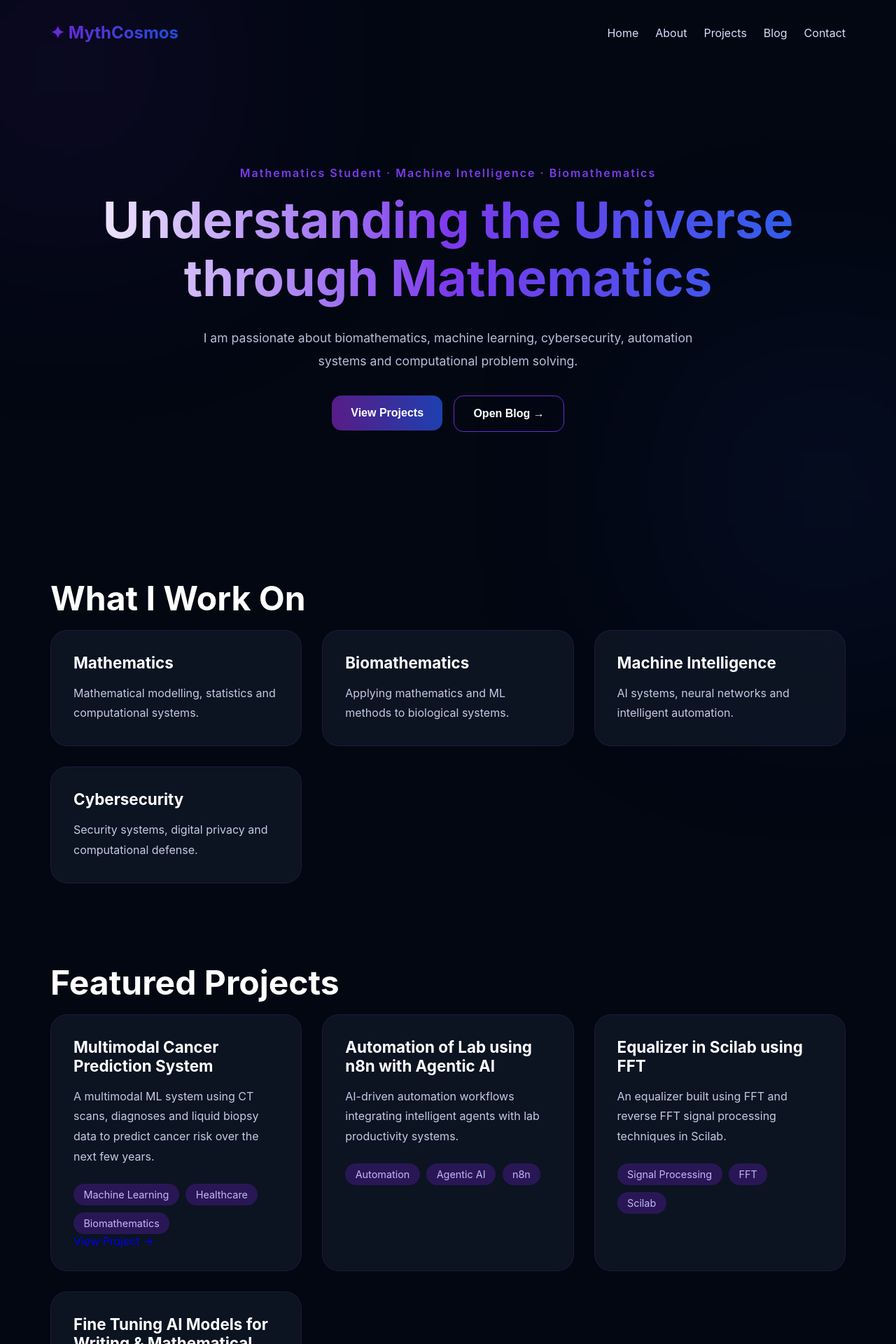
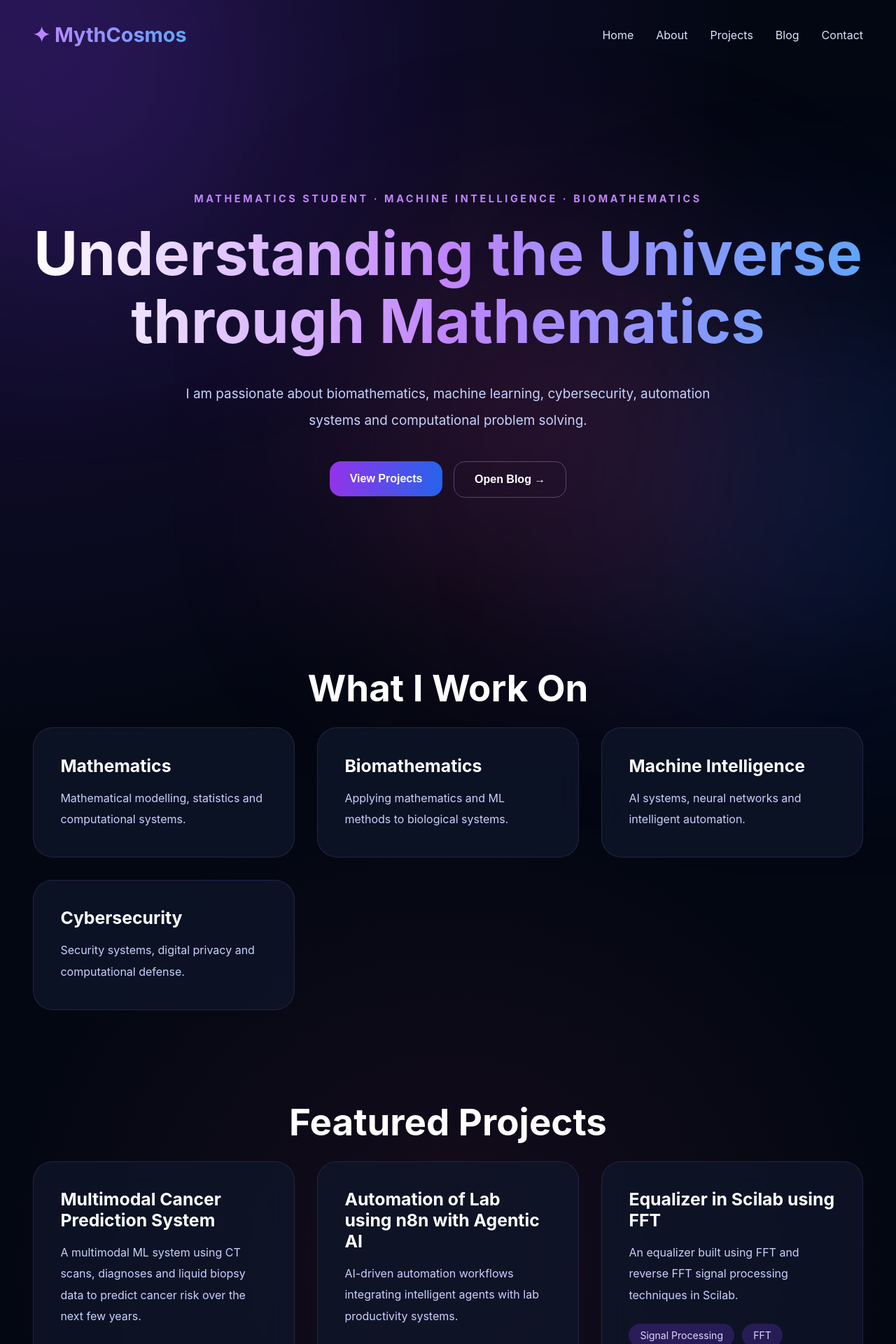
Before and after one commit to AllisterMyth/mythcosmos, a React (Vite) app: page / in a window 1280 px wide. Shown: the top 1920 px of the page at 70% size. Built offline with nearby package versions, Linux system fonts and the light colour scheme.

Commit message:
update website

```diff
--- a/src/App.jsx
+++ b/src/App.jsx
@@ -2,7 +2,8 @@ export default function App() {
   const projects = [
     {
       title: 'Multimodal Cancer Prediction System',
-    description: 'A multimodal ML system using CT scans, diagnoses and liquid biopsy data to predict cancer risk over the next few years.',
+      description:
+        'A multimodal ML system using CT scans, diagnoses and liquid biopsy data to predict cancer risk over the next few years.',
       tags: ['Machine Learning', 'Healthcare', 'Biomathematics'],
       link: 'https://github.com/AllisterMyth/Multimodal-Cancer-Prediction',
     },
@@ -33,6 +34,7 @@ export default function App() {
     <div className="app">
       <div className="bg-glow purple"></div>
       <div className="bg-glow blue"></div>
+      <div className="bg-glow pink"></div>
 
       <header className="navbar">
         <div className="logo">✦ MythCosmos</div>
@@ -48,7 +50,7 @@ export default function App() {
 
       <section className="hero">
         <p className="subtitle">
-          Mathematics Student · Machine Intelligence · Biomathematics
+          MATHEMATICS STUDENT · MACHINE INTELLIGENCE · BIOMATHEMATICS
         </p>
 
         <h1>
@@ -132,6 +134,7 @@ export default function App() {
                   <span key={tag}>{tag}</span>
                 ))}
               </div>
+
               {project.link && (
                 <a
                   href={project.link}
@@ -148,6 +151,8 @@ export default function App() {
       </section>
 
       <section className="blog-preview" id="blog">
+        <div className="feature-box">
+          <div>
             <h2>Blog</h2>
 
             <p>
@@ -164,9 +169,17 @@ export default function App() {
                 <button>Open Blog</button>
               </a>
             </div>
+          </div>
+
+          <div className="feature-visual">
+            ✦
+          </div>
+        </div>
       </section>
 
       <section className="contact" id="contact">
+        <div className="feature-box">
+          <div>
             <h2>Let’s Build Something Interesting</h2>
 
             <p>
@@ -177,6 +190,12 @@ export default function App() {
               <a href="mailto:your@email.com">
                 <button>Contact Me</button>
               </a>
+            </div>
+          </div>
+
+          <div className="feature-visual">
+            ✦
+          </div>
         </div>
       </section>
 
--- a/src/index.css
+++ b/src/index.css
@@ -9,7 +9,12 @@ html {
 }
 
 body {
-  background: #030712;
+  background:
+    radial-gradient(circle at top left, rgba(124, 58, 237, 0.22), transparent 28%),
+    radial-gradient(circle at bottom right, rgba(37, 99, 235, 0.2), transparent 28%),
+    radial-gradient(circle at center, rgba(236, 72, 153, 0.08), transparent 35%),
+    #030712;
+
   color: white;
   font-family: Inter, system-ui, sans-serif;
   overflow-x: hidden;
@@ -20,7 +25,7 @@ a {
 }
 
 .app {
-  max-width: 1200px;
+  max-width: 1250px;
   margin: auto;
   padding: 2rem;
   position: relative;
@@ -29,103 +34,130 @@ a {
 
 .bg-glow {
   position: fixed;
-  width: 400px;
-  height: 400px;
-  filter: blur(140px);
-  opacity: 0.18;
+  width: 450px;
+  height: 450px;
+  filter: blur(150px);
+  opacity: 0.22;
   z-index: 0;
 }
 
 .purple {
-  background: #4c1d95;
-  top: -100px;
-  left: -100px;
+  background: #7c3aed;
+  top: -120px;
+  left: -120px;
 }
 
 .blue {
-  background: #1e3a8a;
-  bottom: -100px;
-  right: -100px;
+  background: #2563eb;
+  bottom: -120px;
+  right: -120px;
+}
+
+.pink {
+  background: #ec4899;
+  top: 50%;
+  left: 45%;
 }
 
 .navbar {
   display: flex;
   justify-content: space-between;
   align-items: center;
-  margin-bottom: 5rem;
+  margin-bottom: 6rem;
   position: relative;
   z-index: 10;
 }
 
 .logo {
-  font-size: 1.5rem;
+  font-size: 1.8rem;
   font-weight: 700;
-  background: linear-gradient(to right, #6d28d9, #1d4ed8);
+
+  background: linear-gradient(
+    to right,
+    #c084fc,
+    #60a5fa
+  );
+
   -webkit-background-clip: text;
   -webkit-text-fill-color: transparent;
 }
 
 nav {
   display: flex;
-  gap: 1.5rem;
+  gap: 2rem;
 }
 
 nav a,
-.socials a {
-  color: #d6dcff;
+.socials a,
+.project-link {
+  color: #dbe4ff;
   transition: 0.3s;
 }
 
 nav a:hover,
-.socials a:hover {
-  color: #8b5cf6;
+.socials a:hover,
+.project-link:hover {
+  color: #c084fc;
 }
 
 .hero {
   text-align: center;
-  padding: 6rem 0;
+  padding: 7rem 0;
   position: relative;
   z-index: 2;
 }
 
 .subtitle {
-  color: #7c3aed;
-  margin-bottom: 1rem;
-  letter-spacing: 2px;
-  font-weight: 600;
+  color: #c084fc;
+  margin-bottom: 1.4rem;
+  letter-spacing: 0.25em;
+  font-weight: 700;
+  font-size: 0.9rem;
 }
 
 .hero h1 {
-  font-size: 4.5rem;
-  line-height: 1.15;
-  padding-bottom: 0.2rem;
-  margin-bottom: 1.5rem;
-  background: linear-gradient(to right, #ffffff, #7c3aed, #2563eb);
+  font-size: 5.4rem;
+  line-height: 1.12;
+  padding-bottom: 0.25rem;
+  margin-bottom: 2rem;
+
+  background: linear-gradient(
+    to right,
+    #ffffff,
+    #c084fc,
+    #60a5fa
+  );
+
   -webkit-background-clip: text;
   -webkit-text-fill-color: transparent;
 }
 
 .hero-text {
-  max-width: 750px;
+  max-width: 780px;
   margin: auto;
-  color: #b7bfdc;
-  font-size: 1.1rem;
-  line-height: 1.9;
+  color: #c7d2fe;
+  font-size: 1.18rem;
+  line-height: 2;
 }
 
 .hero-buttons {
   display: flex;
   justify-content: center;
   gap: 1rem;
-  margin-top: 2rem;
+  margin-top: 2.5rem;
 }
 
 button {
-  background: linear-gradient(to right, #581c87, #1e40af);
+  background: linear-gradient(
+    to right,
+    #9333ea,
+    #2563eb
+  );
+
   border: none;
   color: white;
-  padding: 1rem 1.7rem;
-  border-radius: 14px;
+  padding: 1rem 1.8rem;
+  border-radius: 16px;
   cursor: pointer;
   font-size: 1rem;
   font-weight: 600;
@@ -133,84 +165,175 @@ button {
 }
 
 button:hover {
-  transform: translateY(-3px);
-  opacity: 0.95;
+  transform: translateY(-4px);
 }
 
 .secondary {
   background: transparent;
-  border: 1px solid #6d28d9;
+  border: 1px solid rgba(192, 132, 252, 0.4);
 }
 
 .work-section,
 .projects,
 .blog-preview,
 .contact {
-  margin-top: 7rem;
+  margin-top: 8rem;
   position: relative;
   z-index: 2;
 }
 
 h2 {
-  font-size: 3rem;
-  margin-bottom: 1rem;
+  font-size: 3.3rem;
+  margin-bottom: 1.5rem;
+  text-align: center;
 }
 
 .cards {
   display: grid;
   grid-template-columns: repeat(auto-fit, minmax(280px, 1fr));
-  gap: 1.8rem;
+  gap: 2rem;
 }
 
 .card {
-  background: rgba(17, 24, 39, 0.75);
+  background: rgba(15, 23, 42, 0.78);
+
   backdrop-filter: blur(20px);
-  border: 1px solid rgba(139, 92, 246, 0.12);
-  border-radius: 24px;
-  padding: 2rem;
-  transition: 0.3s;
+
+  border:
+    1px solid rgba(192, 132, 252, 0.15);
+
+  border-radius: 28px;
+
+  padding: 2.4rem;
+
+  transition: 0.35s;
 }
 
 .card:hover {
   transform: translateY(-8px);
-  border-color: #6d28d9;
+
+  border-color:
+    rgba(192, 132, 252, 0.5);
+
+  box-shadow:
+    0 20px 60px rgba(0,0,0,0.35);
+}
+
+.work-icon {
+  width: 72px;
+  height: 72px;
+
+  display: flex;
+  align-items: center;
+  justify-content: center;
+
+  border-radius: 50%;
+
+  background:
+    radial-gradient(circle, rgba(124,58,237,0.25), transparent);
+
+  font-size: 2rem;
+
+  margin-bottom: 1.5rem;
+
+  border:
+    1px solid rgba(192,132,252,0.2);
 }
 
 .card h3 {
   margin-bottom: 1rem;
-  font-size: 1.4rem;
+  font-size: 1.55rem;
 }
 
 .card p {
-  color: #c4cae3;
-  line-height: 1.8;
+  color: #c7d2fe;
+  line-height: 1.9;
 }
 
 .tags {
   display: flex;
   flex-wrap: wrap;
-  gap: 0.6rem;
-  margin-top: 1.5rem;
+  gap: 0.7rem;
+  margin-top: 1.6rem;
 }
 
 .tags span {
-  background: rgba(76, 29, 149, 0.45);
-  color: #c4b5fd;
-  padding: 0.45rem 0.9rem;
+  background:
+    rgba(124, 58, 237, 0.25);
+
+  color: #ddd6fe;
+
+  padding: 0.5rem 1rem;
+
   border-radius: 999px;
-  font-size: 0.9rem;
+
+  font-size: 0.88rem;
 }
 
-.blog-preview,
-.contact {
-  text-align: center;
+.project-link {
+  display: inline-block;
+  margin-top: 1.5rem;
+  color: #c084fc;
+  font-weight: 600;
 }
 
-.blog-preview p,
-.contact p {
-  color: #b7bfdc;
-  margin-bottom: 2rem;
-  line-height: 1.8;
+.feature-box {
+  background:
+    rgba(15, 23, 42, 0.78);
+
+  border:
+    1px solid rgba(192,132,252,0.14);
+
+  border-radius: 30px;
+
+  padding: 3rem;
+
+  display: flex;
+  justify-content: space-between;
+  align-items: center;
+  gap: 2rem;
+
+  overflow: hidden;
+
+  position: relative;
+}
+
+.feature-box::before {
+  content: '';
+
+  position: absolute;
+  inset: 0;
+
+  background:
+    radial-gradient(circle at bottom right,
+    rgba(124,58,237,0.18),
+    transparent 35%);
+}
+
+.feature-box p {
+  color: #c7d2fe;
+  max-width: 500px;
+  line-height: 1.9;
+}
+
+.feature-visual {
+  font-size: 7rem;
+
+  background:
+    linear-gradient(
+      to right,
+      #c084fc,
+      #60a5fa
+    );
+
+  -webkit-background-clip: text;
+  -webkit-text-fill-color: transparent;
+
+  opacity: 0.8;
+}
+
+.contact {
+  margin-bottom: 6rem;
 }
 
 footer {
@@ -230,6 +353,7 @@ footer {
 }
 
 @media (max-width: 768px) {
+
   .navbar {
     flex-direction: column;
     gap: 1rem;
@@ -241,7 +365,7 @@ footer {
   }
 
   .hero h1 {
-    font-size: 2.8rem;
+    font-size: 3.3rem;
   }
 
   .hero-buttons {
@@ -249,6 +373,15 @@ footer {
   }
 
   h2 {
-    font-size: 2.2rem;
+    font-size: 2.4rem;
+  }
+
+  .feature-box {
+    flex-direction: column;
+    text-align: center;
+  }
+
+  .feature-visual {
+    font-size: 5rem;
   }
 }
```
Lines whose indentation alone changed are shown as unchanged.
